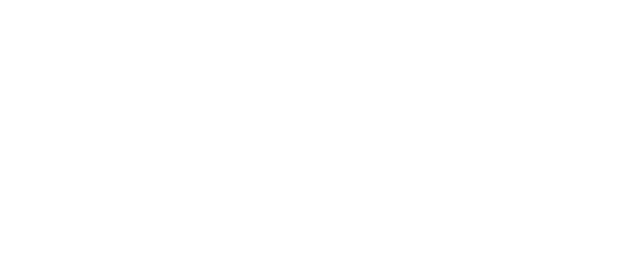
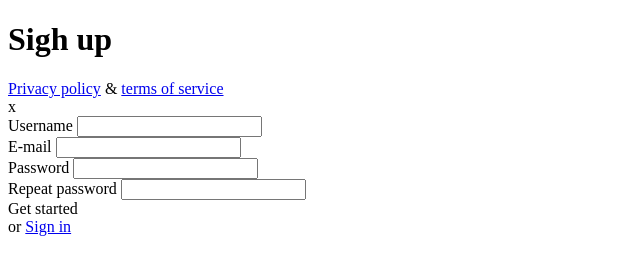
Before and after one commit to bemze/6-sign-up, a plain HTML site: page index.html in a window 1280 px wide. Shown: the whole page, without its empty margins (0-640 px from the left). Drawn offline with Linux system fonts and the light colour scheme.

Commit message:
HTML structure update

```diff
--- a/index.html
+++ b/index.html
@@ -6,6 +6,43 @@
     <title>Sign up</title>
 </head>
 <body>
+    <main>
+        <div>
+            <h1>Sigh up</h1>
+            <footer>
+               <a href="#">Privacy policy</a>
+               <span>&amp;</span>
+               <a href="#">terms of service</a>
+            </footer>
+        </div>
+        <div>
+            </div>x<div>
+            <form>
+                <div>
+                    <label for="username">Username</label>
+                    <input id="username" type="text">
+                </div>
+                <div>
+                    <label for="email">E-mail</label>
+                    <input id="email" type="email">
+                </div>
+                <div>
+                    <label for="password">Password</label>
+                    <input id="pass" type="password">
+                </div>
+                <div>
+                    <label for="">Repeat password</label>
+                    <input id="repass" type="password">
+                </div>
+                <div>
+                    <div>Get started</div>
+                    <span>or</span>
+                    <a href="#">Sign in</a>
 
+                    </div>
+            </form>
+
+        </div>
+    </main>
 </body>
 </html>
```
